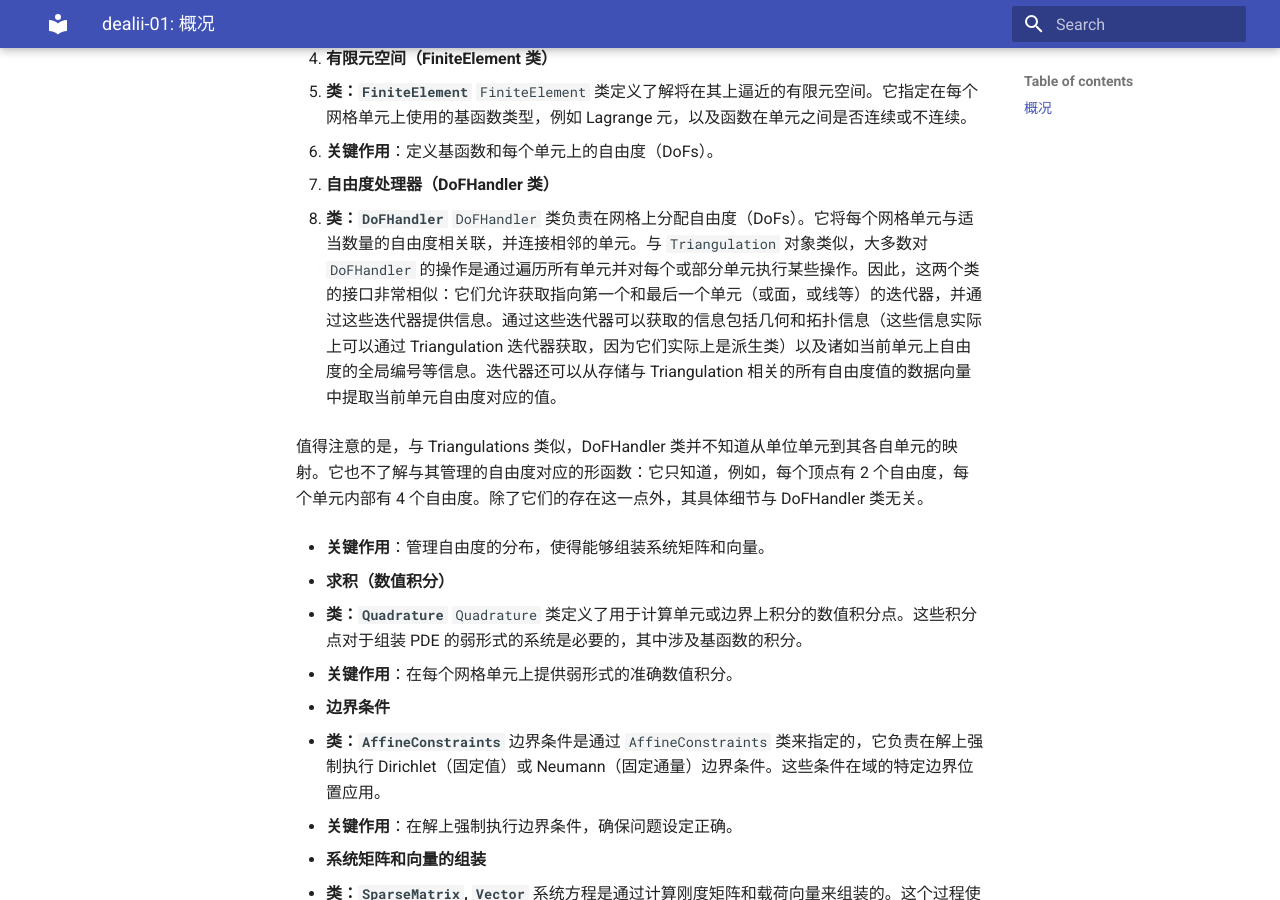
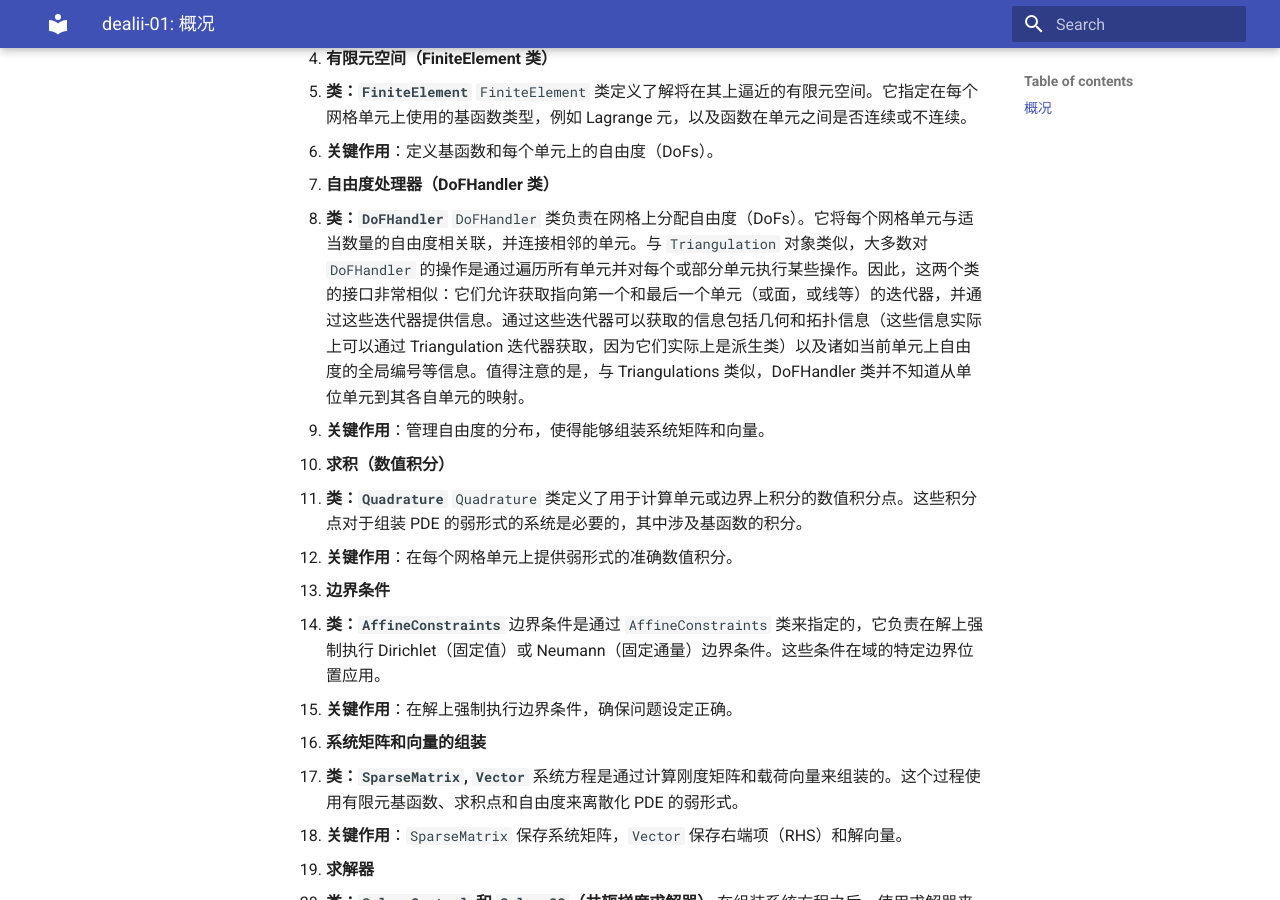
Before and after one commit to ymma98/technotes, an MkDocs documentation site: the page built from docs/FEM/dealii-01_概况.md, in a window 1280 px wide and 900 px high, scrolled down 620 px. Built offline with MkDocs 1.6.1 and Material for MkDocs 9.7.7, drawn with Linux system fonts in a browser that asks for light colours.

Commit message:
docs/FEM/dealii-01_概况.md updated from https://stackedit.cn/

```diff
--- a/docs/FEM/dealii-01_概况.md
+++ b/docs/FEM/dealii-01_概况.md
@@ -18,9 +18,7 @@
 
 3. **自由度处理器（DoFHandler 类）**
 
--   **类：`DoFHandler`** `DoFHandler` 类负责在网格上分配自由度（DoFs）。它将每个网格单元与适当数量的自由度相关联，并连接相邻的单元。与 `Triangulation` 对象类似，大多数对 `DoFHandler` 的操作是通过遍历所有单元并对每个或部分单元执行某些操作。因此，这两个类的接口非常相似：它们允许获取指向第一个和最后一个单元（或面，或线等）的迭代器，并通过这些迭代器提供信息。通过这些迭代器可以获取的信息包括几何和拓扑信息（这些信息实际上可以通过 Triangulation 迭代器获取，因为它们实际上是派生类）以及诸如当前单元上自由度的全局编号等信息。迭代器还可以从存储与 Triangulation 相关的所有自由度值的数据向量中提取当前单元自由度对应的值。
-
-值得注意的是，与 Triangulations 类似，DoFHandler 类并不知道从单位单元到其各自单元的映射。它也不了解与其管理的自由度对应的形函数：它只知道，例如，每个顶点有 2 个自由度，每个单元内部有 4 个自由度。除了它们的存在这一点外，其具体细节与 DoFHandler 类无关。
+-   **类：`DoFHandler`** `DoFHandler` 类负责在网格上分配自由度（DoFs）。它将每个网格单元与适当数量的自由度相关联，并连接相邻的单元。与 `Triangulation` 对象类似，大多数对 `DoFHandler` 的操作是通过遍历所有单元并对每个或部分单元执行某些操作。因此，这两个类的接口非常相似：它们允许获取指向第一个和最后一个单元（或面，或线等）的迭代器，并通过这些迭代器提供信息。通过这些迭代器可以获取的信息包括几何和拓扑信息（这些信息实际上可以通过 Triangulation 迭代器获取，因为它们实际上是派生类）以及诸如当前单元上自由度的全局编号等信息。值得注意的是，与 Triangulations 类似，DoFHandler 类并不知道从单位单元到其各自单元的映射。
 
 -   **关键作用**：管理自由度的分布，使得能够组装系统矩阵和向量。
 
```
Also changed, not shown: other parts of docs/FEM/dealii-01_概况.md (+1 -1 lines).
